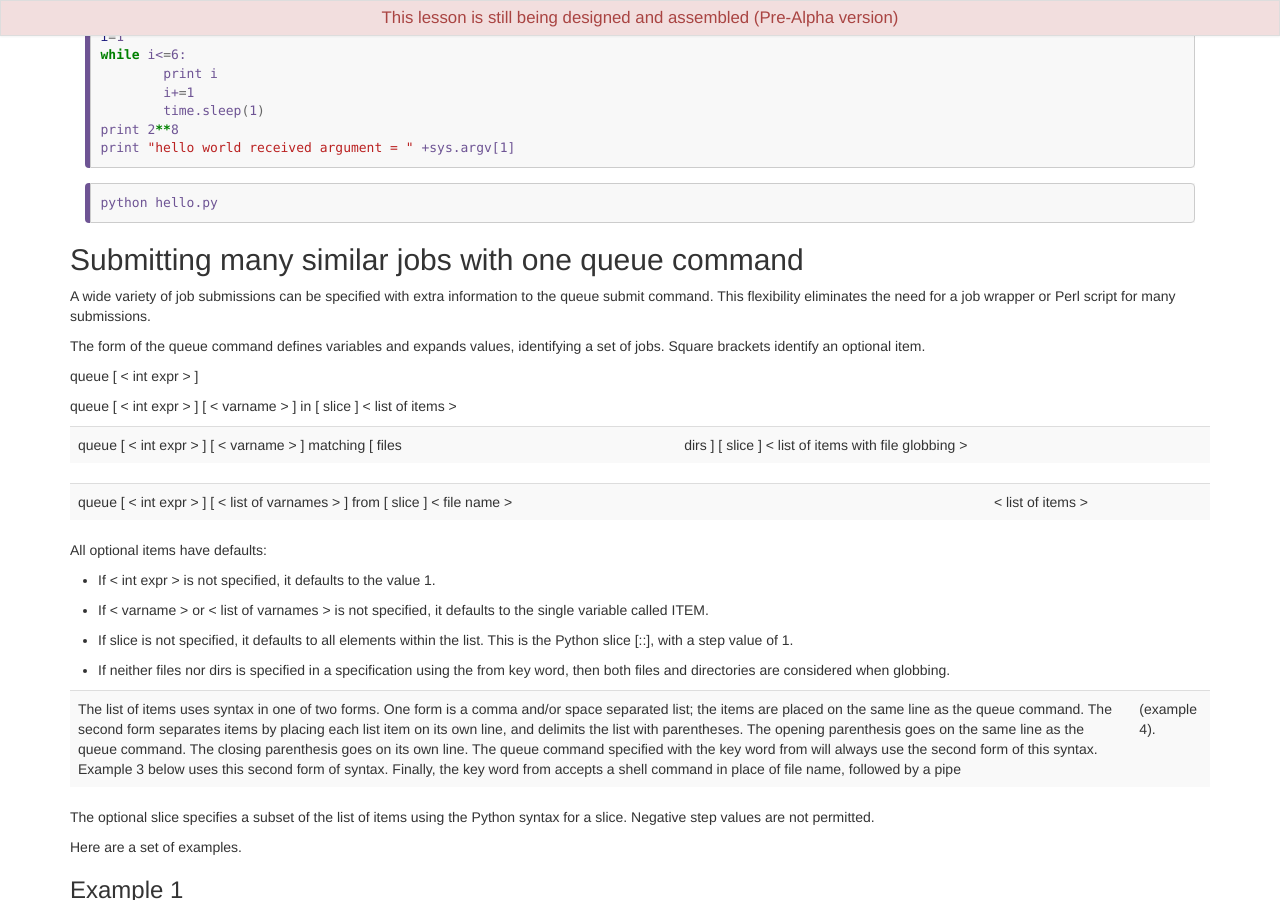
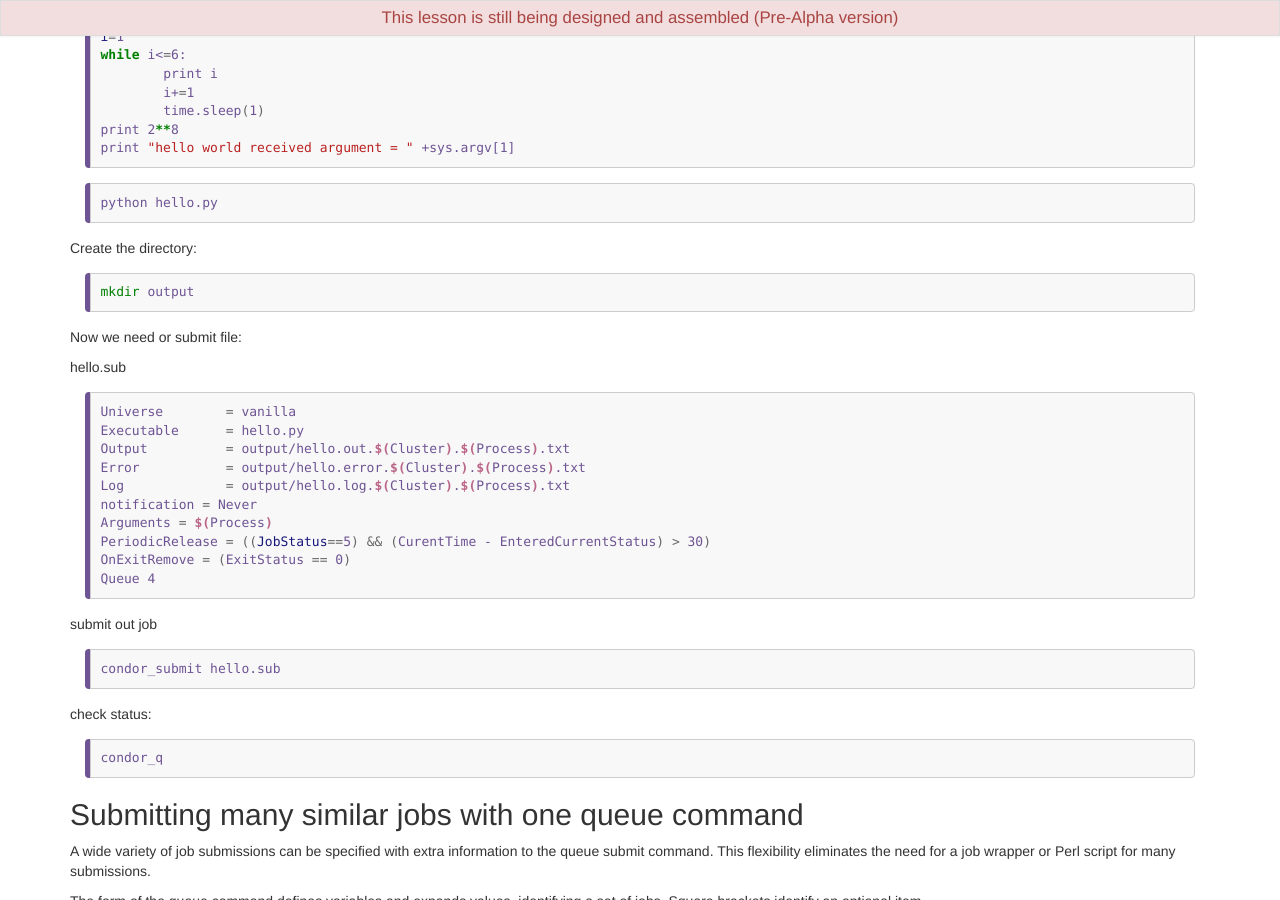
Before and after one commit to Cecilia-Duran/chicago_tier3_batch_and_storage, a Jekyll site: the page built from _episodes/04-submitting_ajob.md, in a window 1280 px wide and 900 px high, scrolled down 2226 px. Built offline with Jekyll 4.4.1, drawn with Linux system fonts in a browser that asks for light colours.

Commit message:
Update 04-submitting_ajob.md

````diff
--- a/_episodes/04-submitting_ajob.md
+++ b/_episodes/04-submitting_ajob.md
@@ -126,10 +126,39 @@ print "hello world received argument = " +sys.argv[1]
 ```bash
 python hello.py
 ```
+Create the directory:
 
+```bash
+mkdir output
+```
 
+Now we need or submit file:
 
+hello.sub
+```bash
+Universe        = vanilla
+Executable      = hello.py
+Output          = output/hello.out.$(Cluster).$(Process).txt
+Error           = output/hello.error.$(Cluster).$(Process).txt
+Log             = output/hello.log.$(Cluster).$(Process).txt
+notification = Never
+Arguments = $(Process)
+PeriodicRelease = ((JobStatus==5) && (CurentTime - EnteredCurrentStatus) > 30)
+OnExitRemove = (ExitStatus == 0)
+Queue 4
+```
 
+submit out job
+
+```bash
+condor_submit hello.sub
+```
+
+check status:
+
+```bash
+condor_q
+```
 
 ## Submitting many similar jobs with one queue command
 
````
